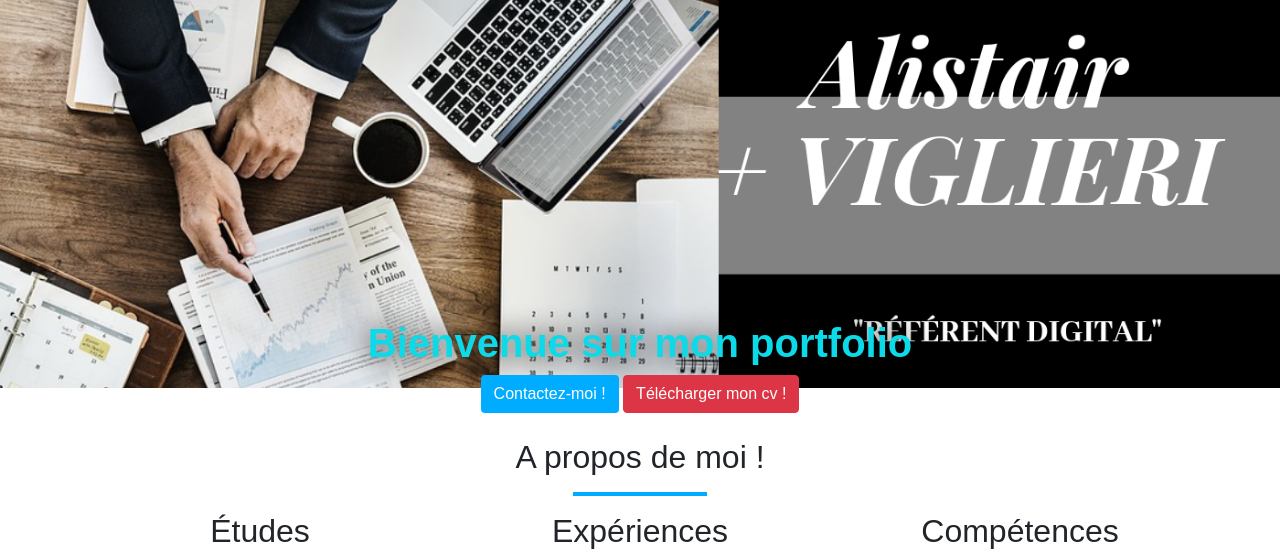
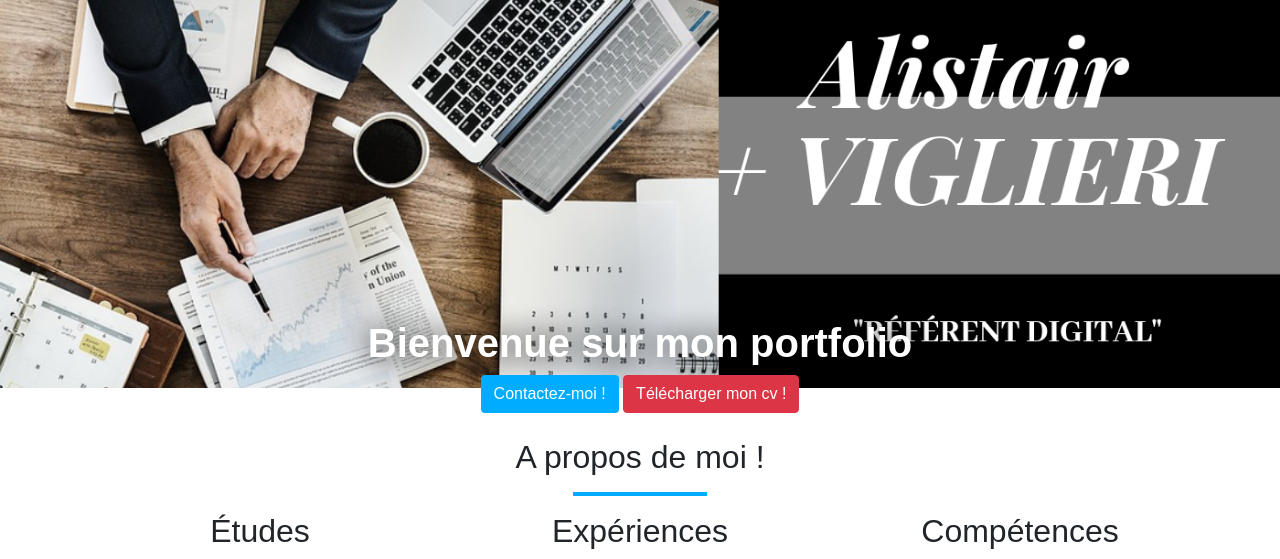
Before and after one commit to Mcali14/Portfolio, a PHP site: page / in a window 1280 px wide. Shown: the part 81-640 px from the top of the page. Run offline with PHP 8.4, Linux system fonts and the light colour scheme.

Commit message:
changement de couleur du slogan

```diff
--- a/assets/css/style.css
+++ b/assets/css/style.css
@@ -80,7 +80,7 @@ a, a:hover{
 }
 
 .inner-banner h1 {
-  color: #0CDAE8;
+  color: #ffffff;
   font-weight: bold;
   text-shadow: 1px 1px 30px #000000;
 }
--- a/index.html
+++ b/index.html
@@ -168,7 +168,7 @@
           <input class="submit-btn" type="submit"value="submit">
         </div>
     </form>
-    </section>
+
 </body>
 
 </html>
```
